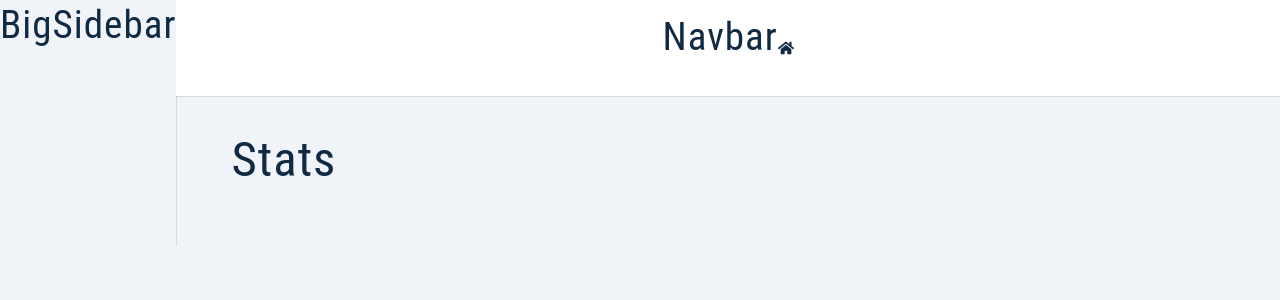
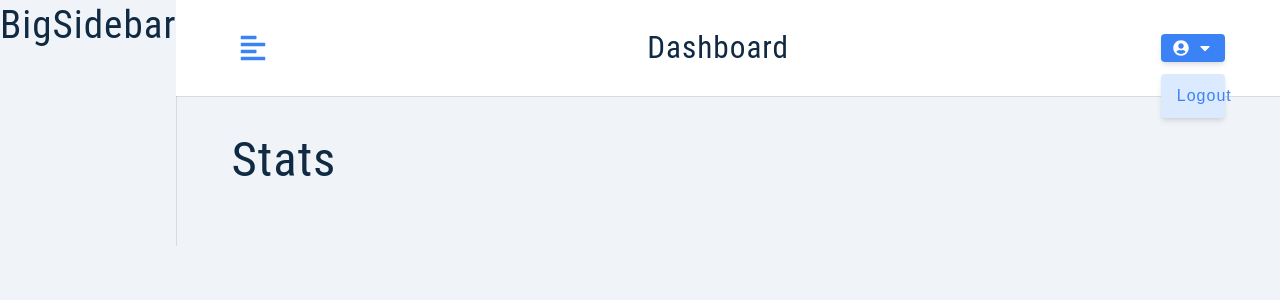
Before and after one commit to GrigoriSchneider/redux-toolkit-jobster, a React (Create React App) app: page / in a window 1280 px wide. Shown: the top 300 px of the page. Built offline with nearby package versions, Linux system fonts and the light colour scheme.

Commit message:
Navbar Structure

```diff
--- a/src/components/Navbar.js
+++ b/src/components/Navbar.js
@@ -1,12 +1,52 @@
 import React from 'react';
 import Wrapper from '../assets/wrappers/Navbar';
-import { FaHome } from 'react-icons/fa';
+import Logo from './Logo';
+import { FaAlignLeft, FaCaretDown, FaHome, FaUserCircle } from 'react-icons/fa';
+import { useState } from 'react';
+
+import { useDispatch, useSelector } from 'react-redux';
 
 const Navbar = () => {
+  const { user } = useSelector((store) => store.user);
+  const dipatch = useDispatch();
+
   return (
     <Wrapper>
-      <h2>Navbar</h2>
-      <FaHome />
+      <div className='nav-center'>
+        <button
+          type='button'
+          className='toggle-btn'
+          onClick={() => console.log('toggle sidebar')}
+        >
+          <FaAlignLeft />
+        </button>
+        <div>
+          <Logo />
+          <h3 className='logo-text'>dashboard</h3>
+        </div>
+        <div className='btn-container'>
+          <button
+            type='button'
+            className='btn'
+            onClick={() => console.log('toggle logout dropdown')}
+          >
+            <FaUserCircle />
+            {user?.name}
+            <FaCaretDown />
+          </button>
+          <div className='dropdown show-dropdown'>
+            <button
+              type='button'
+              className='dropdown-btn'
+              onClick={() => {
+                console.log('logout user');
+              }}
+            >
+              logout
+            </button>
+          </div>
+        </div>
+      </div>
     </Wrapper>
   );
 };
```
